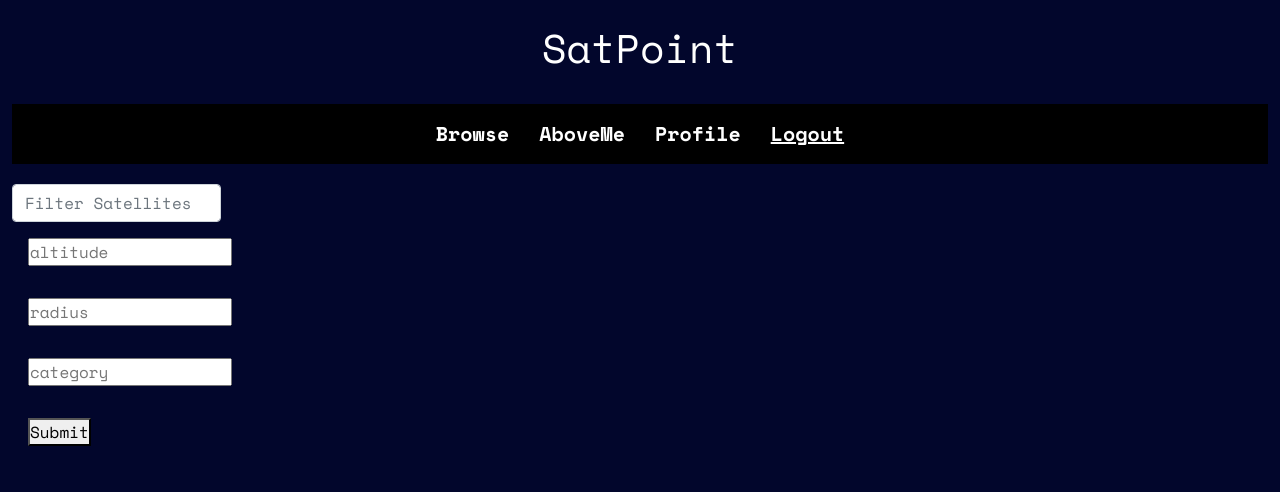
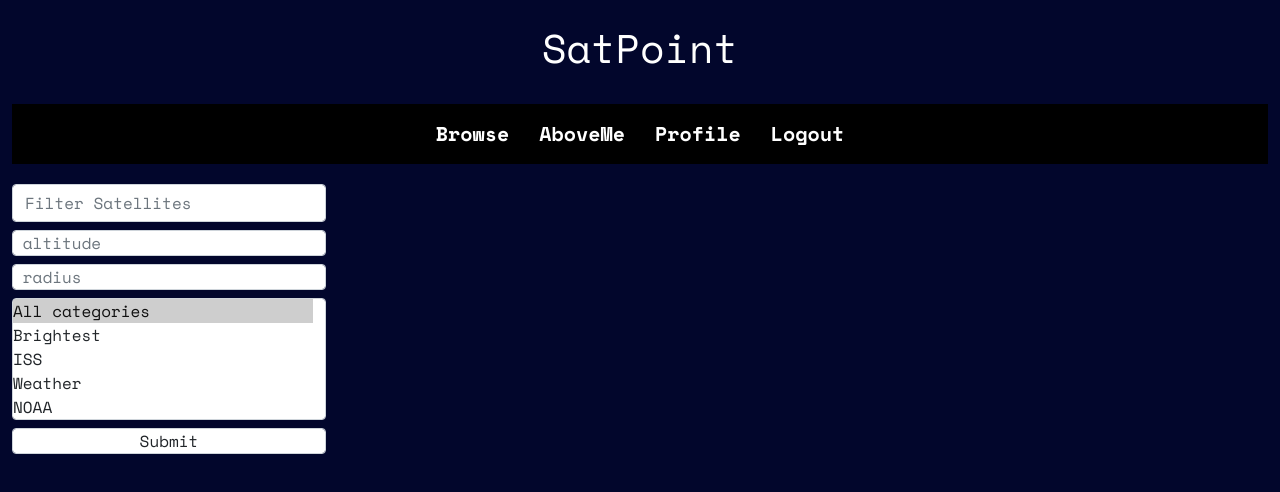
Before and after one commit to 220103JavaFS/project-2-synergy-tokamak-frontend, an Angular app in the folder project-2-satpoint/: page /add in a window 1280 px wide. Shown: the top 492 px of the page. Built offline with nearby package versions, Linux system fonts and the light colour scheme; no server answers; sample sign-in values are in the browser's storage.

Commit message:
refractored above me, added validations

```diff
--- a/project-2-satpoint/src/app/components/external-panel/external-panel.component.html
+++ b/project-2-satpoint/src/app/components/external-panel/external-panel.component.html
@@ -1,15 +1,78 @@
 <div class="main-container">
     <app-nav-bar></app-nav-bar>
   <div class="row">
-    <div class="form-group col-2 mt-1 align-items-start">
+    <div class="form-group col-3 mt-1 align-items-start">
       <app-filter (filterEvent)="filter($event)"></app-filter>
-      <input class="m-3" type="text" placeholder="altitude">
-      <input class="m-3" type="text" placeholder="radius">
-      <input class="m-3" type="text" placeholder="category">
-      <button class="m-3">Submit</button>
+      <div class="form-check">
+        <input id="altitude" class="form-control mx-auto mt-2" type="text" placeholder=" altitude" pattern="-?[0-9]{0,2}[.]{0,1}[0-9]{0,2}">
+        <div class="invalid-feedback"></div>
+      </div>
+      <div class="form-check">
+        <input id="radius" class="form-control mx-auto mt-2" type="number" placeholder=" radius" min="0" max="90">
+        <div class="invalid-feedback"></div>
+      </div>
+      <!-- <input id="category" class="form-control mx-auto mt-2" type="text" placeholder=" category"> -->
+      <select id="category" class="form-select mx-auto mt-2" size="5" aria-label="size 7 select category">
+        <option selected value="0">All categories</option>
+        <option value="1">Brightest</option>
+        <option value="2">ISS</option>
+        <option value="3">Weather</option>
+        <option value="4">NOAA</option>
+        <option value="5">GOES</option>
+        <option value="6">Earth Resources</option>
+        <option value="7">Search & Rescue</option>
+        <option value="8">Disaster Monitoring</option>
+        <option value="9">Tracking and Data Relay Satellite System</option>
+        <option value="10">Geostationary</option>
+        <option value="11">Intelsat</option>
+        <option value="12">Gorizont</option>
+        <option value="13">Raduga</option>
+        <option value="14">Molniya</option>
+        <option value="15">Iridium</option>
+        <option value="16">Orbcomm</option>
+        <option value="17">Globalstar</option>
+        <option value="18">Amateur Radio</option>
+        <option value="19">Experimental</option>
+        <option value="20">GPS Operational</option>
+        <option value="21">Glonass Operational</option>
+        <option value="22">Galileo</option>
+        <option value="23">Satellite-Based Augmentation System</option>
+        <option value="24">Navy Navigation Satellite System</option>
+        <option value="25">Russian LEO Navigation</option>
+        <option value="26">Space & Earth Science</option>
+        <option value="27">Geodetic</option>
+        <option value="28">Engineering</option>
+        <option value="29">Education</option>
+        <option value="30">Military</option>
+        <option value="31">Radar Calibration</option>
+        <option value="32">CubeSats</option>
+        <option value="33">XM and Sirius</option>
+        <option value="34">TV</option>
+        <option value="35">Beidou Navigation System</option>
+        <option value="36">Yaogan</option>
+        <option value="37">Westford Needles</option>
+        <option value="38">Parus</option>
+        <option value="39">Strela</option>
+        <option value="40">Gonets</option>
+        <option value="41">Tsiklon</option>
+        <option value="42">Tsikada</option>
+        <option value="43">O3B Networks</option>
+        <option value="44">Tselina</option>
+        <option value="45">Celestis</option>
+        <option value="46">IRNSS</option>
+        <option value="47">QZSS</option>
+        <option value="48">Flock</option>
+        <option value="49">Lemur</option>
+        <option value="50">GPS Constellation</option>
+        <option value="51">Glonass Constellation</option>
+        <option value="52">Starlink</option>
+        <option value="53">OneWeb</option>
+        <option value="54">Chinese Space Station</option>
+      </select>
+      <button (click)="submit()" class="form-control mx-auto mt-2">Submit</button>
     </div>
     <div class="col">
-      <app-sat-list [page]="page" [term]="term"></app-sat-list>
+      <app-sat-list [page]="page" [term]="term" [external]="external"></app-sat-list>
     </div>
   </div>
   </div>
--- a/project-2-satpoint/src/app/components/external-panel/external-panel.component.ts
+++ b/project-2-satpoint/src/app/components/external-panel/external-panel.component.ts
@@ -1,5 +1,6 @@
 import { Component, Input, OnInit, ChangeDetectorRef } from '@angular/core';
 import { ExternalService } from 'src/app/services/external.service';
+import { SatService } from 'src/app/services/sat.service';
 
 @Component({
   selector: 'app-external-panel',
@@ -10,7 +11,8 @@ export class ExternalPanelComponent implements OnInit {
 
   page="add"
   term=""
-  constructor(private service:ExternalService) {
+  external: any[] = [];
+  constructor(private service:ExternalService, private satService:SatService) {
 
   }
 
@@ -21,5 +23,53 @@ export class ExternalPanelComponent implements OnInit {
     this.term = event;
   }
 
+  submit(){
+    let radius = (<HTMLInputElement>document.getElementById("radius"));
+    let altitude = (<HTMLInputElement>document.getElementById("altitude"));
+    let category = (<HTMLSelectElement>document.getElementById("category"));
+
+    let body = {
+      altitude:parseFloat(altitude.value) | 0,
+      radius:parseInt(radius.value) | 0,
+      category:parseInt(category.value)
+    }
+
+    let isBadInput = false;
+
+
+    if(!altitude.checkValidity()) {
+      body.altitude = 0;
+      altitude.classList.add("is-invalid")
+      isBadInput = true;
+    } else {
+      altitude.classList.remove("is-invalid")
+    }
+    if(!radius.checkValidity()) {
+      body.radius = 0;
+      radius.classList.add("is-invalid")
+      isBadInput = true;
+    } else {
+      radius.classList.remove("is-invalid")
+    }
+    if(body.category < 0 || body.category > 54){
+      body.category = 0;
+    }
+
+    if(!isBadInput){
+    this.external = [];
+    this.service.aboveMe(body.altitude, body.radius, body.category).subscribe(res => {
+      if(res) {
+        res.above.filter((s: { satid: number; }) => {
+          this.satService.checkSatellite(s.satid).subscribe(res => {
+            if(res.status != 200) {
+            this.external.push(s);
+            }
+          })
+        })
+      }
+    })
+    }
+
+  }
 
 }
--- a/project-2-satpoint/src/app/components/filter/filter.component.ts
+++ b/project-2-satpoint/src/app/components/filter/filter.component.ts
@@ -16,7 +16,7 @@ export class FilterComponent implements OnInit {
 
   filter() {
     console.log(this.term)
-    this.filterEvent.emit(this.term);
+    this.filterEvent.emit(this.term.toLowerCase());
   }
 
 }
--- a/project-2-satpoint/src/app/components/nav-bar/nav-bar.component.html
+++ b/project-2-satpoint/src/app/components/nav-bar/nav-bar.component.html
@@ -9,5 +9,5 @@
 <a routerLink="/add" class="topLink" target="_top">AboveMe</a>
 <!-- <a routerLink="/favorites" class = "topLink" target="_top">Favorites</a> -->
 <a routerLink="/profile" class = "topLink" target="_top">Profile</a>
-<a class = "topLink" (click)="onLogout()" target="_top">Logout</a>
+<a style="text-decoration:none" class = "topLink" (click)="onLogout()" target="_top">Logout</a>
 </div>
--- a/project-2-satpoint/src/app/components/nav-bar/nav-bar.component.ts
+++ b/project-2-satpoint/src/app/components/nav-bar/nav-bar.component.ts
@@ -1,8 +1,9 @@
-import { Component, OnInit } from '@angular/core';
+import { Component, OnInit, ViewEncapsulation } from '@angular/core';
 import { LoginService } from 'src/app/services/login.service';
 import { Router} from '@angular/router';
 
 @Component({
+  encapsulation: ViewEncapsulation.None,
   selector: 'app-nav-bar',
   templateUrl: './nav-bar.component.html',
   styleUrls: ['./nav-bar.component.css']
--- a/project-2-satpoint/src/app/components/profile/profile.component.html
+++ b/project-2-satpoint/src/app/components/profile/profile.component.html
@@ -55,8 +55,8 @@
     <input class="mt-2" type="text" [(ngModel)]="longitude">
 
     <br>
-    <button type="submit">Cancel</button>
-    <button (click)="updateUser()" class="btn btn-secondary">Update</button>
+    <!-- <button type="submit">Cancel</button> -->
+    <button (click)="updateUser()" class="btn btn-secondary mt-2">Update</button>
 
     <!-- <div class="mt-3">
         <button type="submit">Cancel</button>
--- a/project-2-satpoint/src/app/components/profile/profile.component.ts
+++ b/project-2-satpoint/src/app/components/profile/profile.component.ts
@@ -79,8 +79,6 @@ export class ProfileComponent implements OnInit {
     this.commentService.getUserComments(this.username).subscribe( out => {
         if(out) this.comments = out.reverse();
         else this.comments = out;
-
-
     })
   }
   }
--- a/project-2-satpoint/src/app/components/sat-list/sat-list.component.ts
+++ b/project-2-satpoint/src/app/components/sat-list/sat-list.component.ts
@@ -16,7 +16,7 @@ export class SatListComponent implements OnInit {
 
   baseURL: string = 'http://localhost:8080/';
 
-  public external: any[] = [];
+  @Input() external: any[] = [];
   public globalSatList: Sat[] = [];
   public userSatList: Sat[] = [];
   //filler data for testing will get overwritten
@@ -77,7 +77,7 @@ export class SatListComponent implements OnInit {
       }
     }else if(this.satService.checkRoute() === "/add") {
       this.showExternal = true
-      //this.getExternalSatellites();
+      this.getExternalSatellites();
     }
     console.log("None");
     console.log(this.page);
@@ -88,10 +88,7 @@ export class SatListComponent implements OnInit {
         if(res) {
           res.above.filter((s: { satid: number; }) => {
             this.satService.checkSatellite(s.satid).subscribe(res => {
-              console.log("checking")
-              console.log(res)
               if(res.status != 200) {
-                console.log(s);
                 this.external.push(s);
               }
             })
@@ -123,7 +120,6 @@ export class SatListComponent implements OnInit {
           return;
         });
       } else if(this.satService.checkRoute() === '/profile'){
-        console.log('favories filter');
         return this.userSatList.filter((sat) => {
           if (
             sat.satName.toLowerCase().includes(this.term) ||
@@ -178,9 +174,6 @@ export class SatListComponent implements OnInit {
   }
 
   togglePanelStateEvent(info: string) {
-    console.log('in sat list event');
-    console.log(info);
-
     this.showPanelMethodEvent.emit(info);
   }
 }
--- a/project-2-satpoint/src/app/services/external.service.ts
+++ b/project-2-satpoint/src/app/services/external.service.ts
@@ -12,7 +12,7 @@ export class ExternalService {
   private url = "https://api.n2yo.com/rest/v1/satellite/above/"
   private api = "&apiKey=Y2PL87-RFVT42-46FW74-4U94"
 
-  aboveMe(observer_lat=0, observer_lng=0, observer_alt=0, search_radius=1, category_id=0):Observable<any>{
+  aboveMe(observer_alt=0, search_radius=1, category_id=0, observer_lat=0, observer_lng=0):Observable<any>{
     let latitude = sessionStorage.getItem("latitude") || '0';
     let longitude = sessionStorage.getItem("longitude") || '0';
     if(latitude) observer_lat = parseFloat(latitude);
```
